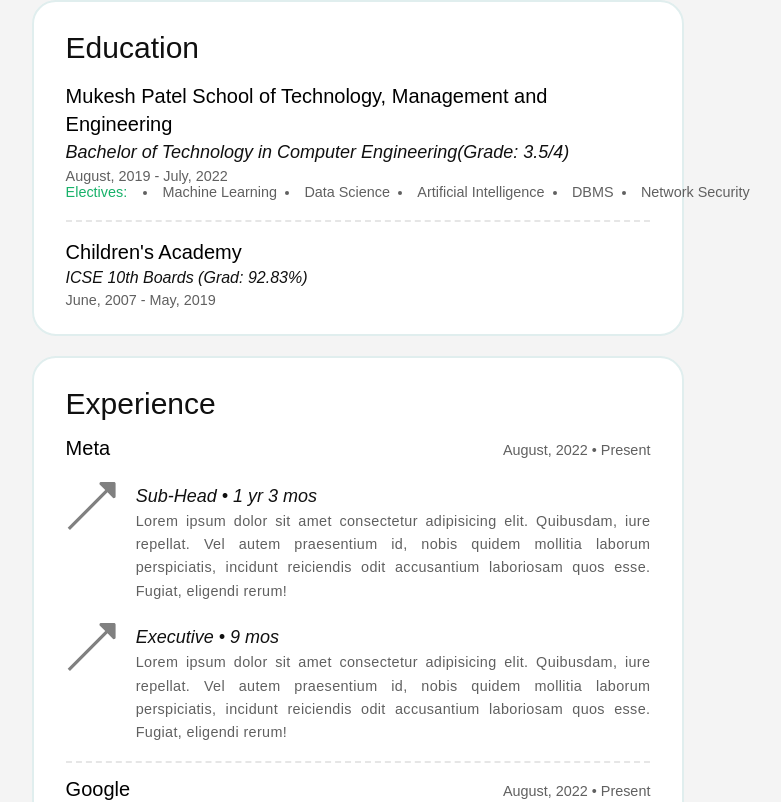
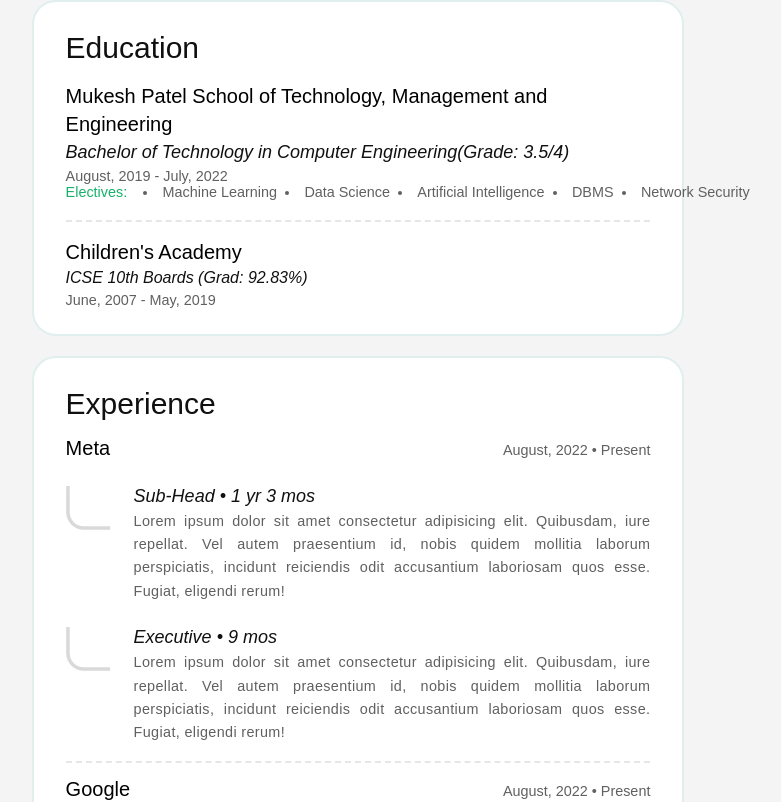
Before and after one commit to GDSC-NMIMS-MPSTME-Mumbai/campuslink, a Next.js app: page /cv in a window 1280 px wide. Shown: the top 802 px of the page, without its empty margins (282-1063 px from the left). Built offline with nearby package versions, Linux system fonts and the light colour scheme.

Commit message:
fixed experience

```diff
--- a/src/components/position.tsx
+++ b/src/components/position.tsx
@@ -9,7 +9,7 @@
   return (
     <>
     <div className="flex gap-5">
-      <img src="images/Arrow.svg" alt="Arrow" className="h-12 md:w-16 hidden md:block" />
+      <img src="images/Exp_arrow.svg" alt="Arrow" className="h-12 md:w-16 hidden md:block" />
       <div className="flex flex-col">
         <div className="flex gap-3">
           <img src="images/Arrow.svg" alt="" className='h-4 md:hidden '/>
```
Also changed, not shown: public/images/Arrow.png (deleted), public/images/Exp_arrow.svg (added).
